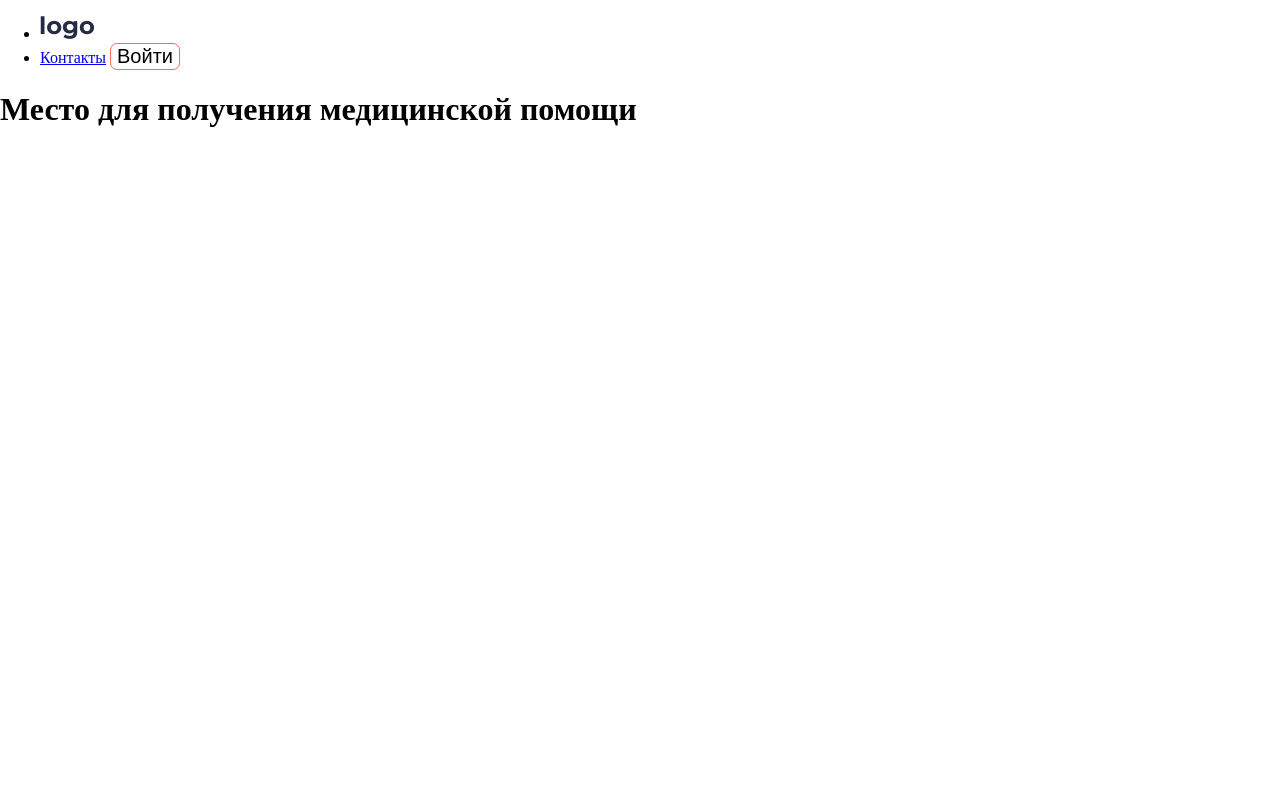
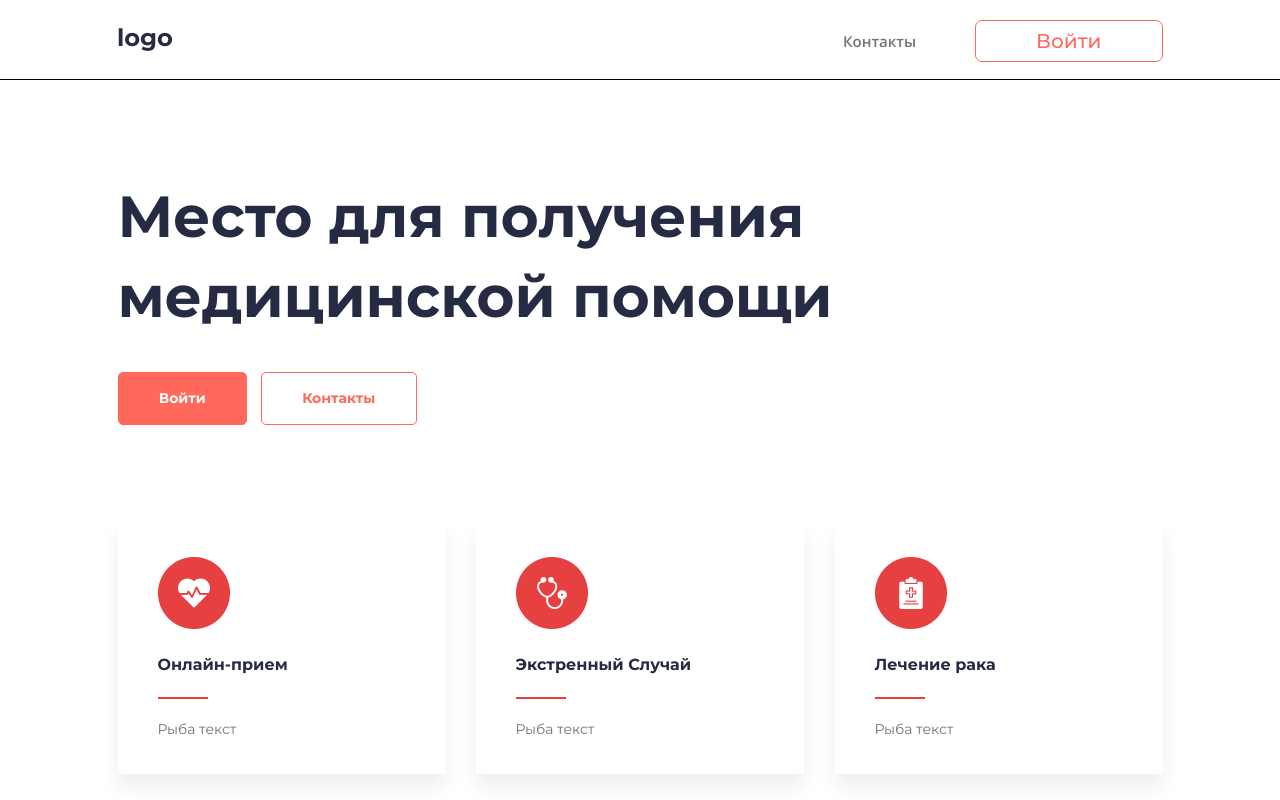
Before and after one commit to nikita-496/app-javascript, a website: page src/view/index.html in a window 1280 px wide. Drawn offline with Linux system fonts and the light colour scheme; files whose address does not match are found by name.

Commit message:
Index view styled

```diff
--- a/src/css/_fonts.css
+++ b/src/css/_fonts.css
@@ -4,6 +4,16 @@
 }
 
 @font-face {
+  font-family: Montserrat-400;
+  src: url('../assets/fonts/Montserrat/Montserrat-Regular.ttf') format('truetype');
+}
+
+@font-face {
   font-family: Montserrat-500;
   src: url('../assets/fonts/Montserrat/Montserrat-Medium.ttf') format('truetype');
 }
+
+@font-face {
+  font-family: Montserrat-700;
+  src: url('../assets/fonts/Montserrat/Montserrat-Bold.ttf') format('truetype');
+}
--- /dev/null
+++ b/src/css/_media.css
@@ -0,0 +1,75 @@
+@import url('./header.css');
+@import url('./block.css');
+@import url('./index.css');
+
+@media (max-width: 1440px) {
+  .container{
+    padding: 0 0.9375em;
+  }
+}
+
+@media (max-width: 1099px) {
+  .container{
+    max-width: 900px;
+  }
+   .index-title{
+    font-size: 2.625rem;
+  }
+  .index__card{
+    width: 17.5em;
+  }
+}
+
+@media (max-width: 940px) {
+  .header__link{
+    margin-right: 0.625em !important;
+  }
+  .container{
+    max-width: 750px;
+  }
+  .index-title{
+    font-size: 2.25rem;
+  }
+  .cards{
+    flex-direction: column;
+  }
+  .index__card{
+    width: 100%;
+  }
+}
+
+@media (max-width: 640px) {
+  .header__button{
+    padding: 0.375em 1.25em !important;
+  }
+}
+
+@media (max-width: 480px) {
+  .container{
+    padding: 0 0.625em;
+  }
+  .index-title{
+    font-size: 1.75rem;
+  }
+  .action{
+    padding-bottom: 0em;;
+  }
+  .cards{
+    margin-top: 1.84375em;
+  }
+}
+
+@media (max-width: 375px) {
+  .header__link{
+    font-size: 0.875rem !important;
+  }
+  .header__button{
+    font-size: 1rem !important;
+  }
+  .index-title{
+    font-size: 1.5rem;
+  }
+  .button__action-group{
+    padding: 0.75em 1.875em;
+  }
+}
--- /dev/null
+++ b/src/css/block.css
@@ -0,0 +1,26 @@
+.container {
+  margin: 0em;
+  margin: 0 auto;
+  max-width: 1045px;
+
+}
+.action{
+  margin-top: 2.1875em;
+  padding-bottom: 1.03125em;
+}
+.button{
+  font-size: 1.25rem;
+  background: transparent;
+  border: 1px solid var(--button-color);
+}
+.cards{
+  display: flex;
+  margin-top: 5em;
+  padding: 0em;
+}
+.card{
+  box-shadow: 0px 13px 19px 0px rgba(0, 0, 0, 0.07);
+}
+.content-wrapper{
+  padding: 2.1875em 2.5em;
+}
--- a/src/css/header.css
+++ b/src/css/header.css
@@ -4,14 +4,13 @@
   border-bottom: 1px solid var(--black-color);
 }
 .header__container{
-  margin: 0em 4.375em;
+  max-width: 1298.27px;
 }
 .header__list{
   display: flex;
   justify-content: space-between;
   margin: 0em;
   padding-top: 1.25em;
-  list-style: none;
 }
 .list__item{
   display: flex;
@@ -22,7 +21,7 @@
 }
 .header__link{
   font-size: 0.9375rem;
-  font-family: var(--secondary-font);
+  font-family: var(--semiBold-font);
   font-weight: 600;
   margin-right: 3.933em;
   color: var(--secondary-text-color);
@@ -30,9 +29,10 @@
 }
 .header__button{
   font-size: 1.25rem;
-  font-family: var(--main--fonts);
+  font-family: var(--medium-font);
   font-weight: 500;
   padding: 0.4em 3em;
   color:  var(--button-color);
   cursor: pointer;
+  border-radius: 7px;
 }
--- /dev/null
+++ b/src/css/index.css
@@ -0,0 +1,54 @@
+.index-title{
+  font-size: 3.625rem;
+  font-family: var(--main-font);
+  color: var(--primary-text-color);
+  line-height: 1.3794em;
+  width: 12.534em;
+  padding-top: 1.664em;
+}
+.button__action-group{
+  font-size: 0.875rem;
+  font-family: var(--main-font);
+  line-height: 1.571em;
+  border-radius: 5px;
+  padding: 1.071em 2.875em;
+}
+.button__action-group_theme_login{
+  background-color: var(--button-color);
+  color: var(--white-color);
+  border-radius: 5px;
+  margin-right: 0.714em;
+}
+.button__action-group_theme_contacts{
+  color: var(--button-color);
+}
+.index__card{
+  width: 20.5em;
+}
+.index__card_first{
+  margin-right: 1.875em;
+}
+.index__card_second{
+  margin-right: 1.9375em;
+}
+.card__title{
+  font-size: 1rem;
+  font-family: var(--main-font);
+  line-height: 1.5em;
+  color: var(--primary-text-color);
+  padding: 1.25em 0em;
+}
+.spacer{
+  width: 50px;
+  height: 2px;
+  background-color: var(--danger-color);
+  margin: 0em;
+  border: none;
+}
+.card__text{
+  font-size: 0.875rem;
+  font-family: var(--secondary-font);
+  line-height: 1.429em;
+  color: var(--secondary-text-color);
+  margin-top: 1.4286em;
+}
--- a/src/css/main.css
+++ b/src/css/main.css
@@ -1,3 +1,7 @@
+
+@import url('./_fonts.css');
+@import url('./_media.css');
+
 :root{
   --primary-text-color: #252B42;
   --secondary-text-color: #737373;
@@ -5,22 +9,22 @@
   --button-color: #FF685B;
   --black-color: #000000;
   --white-color: #FFFFFF;
-  --main--fonts: Montserrat-500, sans-serif;
-  --secondary-font: OpenSans-600, sans-serif;
+  --main-font: Montserrat-700, sans-serif;
+  --secondary-font: Montserrat-400, sans-serif;
+  --medium-font: Montserrat-500, sans-serif;
+  --semiBold-font: OpenSans-600, sans-serif;
 }
 
 body{
   background-color: var(--white-color);
   margin: 0em;
 }
-
-.button{
-  font-size: 1.25rem;
-  background: transparent;
-  border: 1px solid var(--button-color);
-  border-radius: 7px;
+h1,h2,h3,h4, h5, p{
+  margin: 0em;
 }
-
-
-@import url('./_fonts.css');
-@import url('./header.css')
+ul{
+  padding: 0em;
+}
+li{
+  list-style: none;
+}
--- a/src/layout/default.html
+++ b/src/layout/default.html
@@ -1,11 +1,5 @@
 <!DOCTYPE html>
 <html lang="en">
-<head>
-  <meta charset="UTF-8">
-  <meta http-equiv="X-UA-Compatible" content="IE=edge">
-  <meta name="viewport" content="width=device-width, initial-scale=1.0">
-  <title>Medicine</title>
-</head>
 <body>
   <div data-snippet="../partials/header.html"></div>
   <script src="../js/includeHtmlSnippet.js"></script>
--- a/src/view/index.html
+++ b/src/view/index.html
@@ -2,16 +2,56 @@
 <html lang="en">
 <head>
   <meta charset="UTF-8">
-  <meta http-equiv="X-UA-Compatible" content="IE=edge">
+  <meta http-equiv="X-UA-Compatible">
   <meta name="viewport" content="width=device-width, initial-scale=1.0">
   <link rel="stylesheet" href="../css/main.css">
   <title>Medicine</title>
 </head>
 <body>
   <div data-snippet="../layout/default.html"></div>
-  <h1>
-    Место для получения медицинской помощи
-  </h1>
+  <main class="main">
+    <div class="container">
+      <h1 class="title index-title">
+        Место для получения медицинской помощи
+      </h1>
+      <div class="action">
+        <button class="button button__action-group button__action-group_theme_login">Войти</button>
+        <button class="button button__action-group button__action-group_theme_contacts">Контакты</button>
+      </div>
+      <ul class="cards">
+        <li class="card__item">
+          <div class="card index__card index__card_first">
+            <div class="content-wrapper">
+              <img class="card__img" src="../assets/heart.png" alt="Кардиограмма сердца">
+            <h5 class="card__title">Онлайн-прием</h5>
+            <hr class="spacer"></hr>
+            <p class="card__text">Рыба текст</p>
+            </div>
+          </div>
+        </li>
+        <li class="card__item">
+          <div class="card index__card index__card_second">
+            <div class="content-wrapper">
+              <img class="card__img" src="../assets/stethoscope.png" alt="Стетоскоп">
+            <h5 class="card__title">Экстренный Случай</h5>
+            <hr class="spacer"></hr>
+            <p class="card__text">Рыба текст</p>
+            </div>
+          </div>
+        </li>
+        <li class="card__item">
+          <div class="card index__card">
+            <div class="content-wrapper">
+              <img class="card__img" src="../assets/form.png" alt="Бланк">
+            <h5 class="card__title">Лечение рака</h5>
+            <hr class="spacer"></hr>
+            <p class="card__text">Рыба текст</p>
+            </div>
+          </div>
+        </li>
+      </ul>
+    </div>
+  </main>
   <script src="../js/includeHtmlSnippet.js"></script>
 </body>
 </html>
```
Also changed, not shown: src/assets/fonts/Montserrat/Montserrat-Bold.ttf (added), src/assets/fonts/Montserrat/Montserrat-Regular.ttf (added), src/assets/form.png (added), src/assets/heart.png (added), src/assets/stethoscope.png (added).
